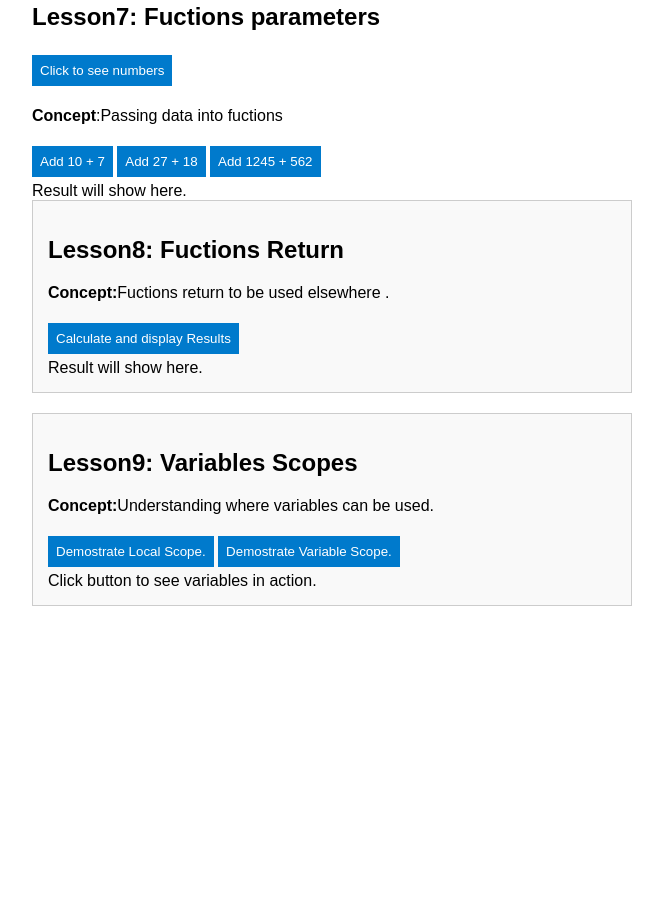
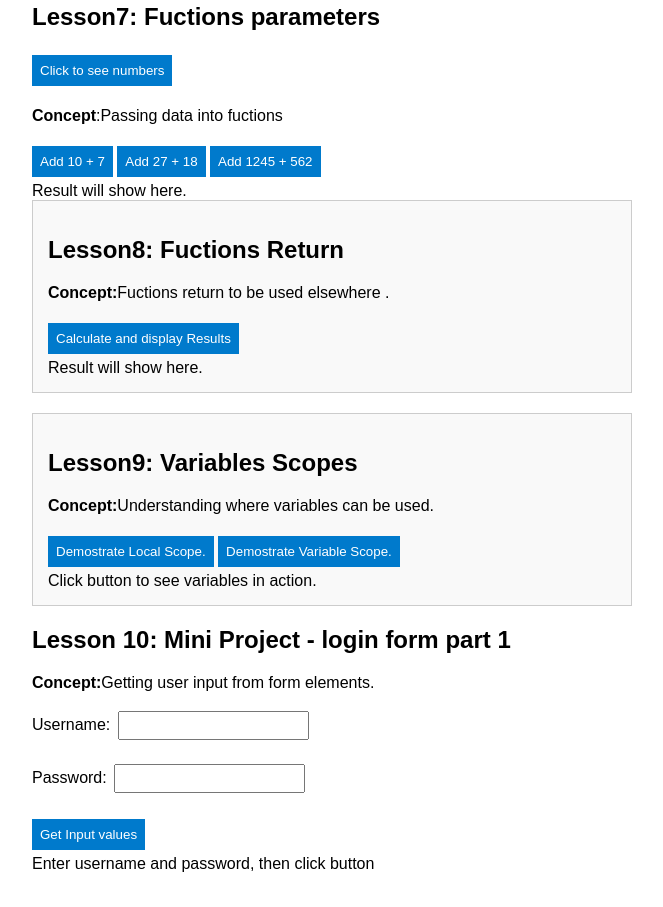
Before and after one commit to athenkosi-dev/week4-Javascript, a plain HTML site: page index.html in a window 1280 px wide. Shown: the part 1318-2225 px from the top of the page, without its empty margins (308-971 px from the left). Before the commit the page ends 1984 px from the top, so only its background shows below. Drawn offline with Linux system fonts and the light colour scheme.

Commit message:
login form part 1

```diff
--- a/index.html
+++ b/index.html
@@ -177,6 +177,39 @@
         </script>
     </div>
 
+
+
+    <!--Lesson10-->
+   <div class="lesson10">
+   <h2>Lesson 10: Mini Project - login form part 1</h2>
+   <p><strong>Concept:</strong>Getting user input from form elements.</p>
+   <form>
+    <label for ="username">Username:</label>
+    <input type="text" id="usernameInput10"/> <br><br>
+    <label for="passwordInput10">Password:</label>
+    <input type="password" id="passwordInput10"/> <br><br>
+
+    <button type="button" onclick="verify10()">Get Input values</button>
+   </form>
+
+    <div class="output" id="message10">Enter username and password, then click button</div>
+
+
+    <script>
+        function verify10(){
+            var username = document.getElementById("usernameInput10").value;
+            var password = document.getElementById("passwordInput10").value;
+
+            document.getElementById("message10").innerHTML = `Username entered: ${username}<br>Password: ${password}`;
+
+        }
+    </script>
+   </form>
+
+
+
+
+
 </body>
 
 </body></html>
```
